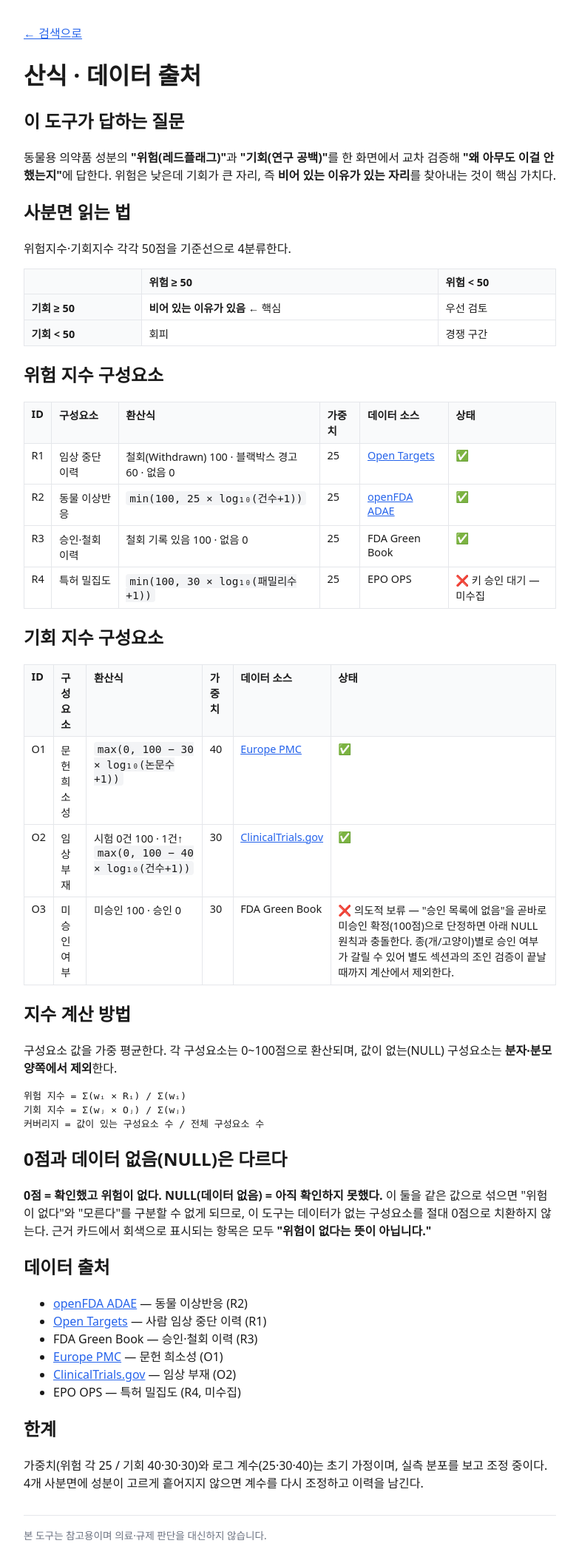
After one commit to Ji-gam/GapFlag, a FastAPI app: template app/templates/about.html in a window 1280 px wide. The commit adds this page. Shown: the whole page at 74% size, without its empty margins (248-1031 px from the left). Run offline with FastAPI, Linux system fonts and the light colour scheme; the template is opened without the code that fills it, so the values that code supplies are empty.

Commit message:
feat: 소개·산식 공개 화면(S0) 추가
위험·기회 지수 산식, 구성요소별 환산식·가중치·데이터 출처·수집 상태(R4/O3 미수집
사유 포함)를 공개하는 정적 화면. 발표에서 "왜 70점인가" 질문에 답할 유일한 수단.

- GET /about 라우트 추가 (cmp_pages.py)
- about.html: 사분면 표 · 산식 · NULL≠0 원칙 · 데이터 출처 · 한계 명시
- search.html, matrix.html에 /about 링크 추가
- 렌더링 테스트 1건 추가 (httpx ASGI client)

가중치 조정 UI는 범위 밖 — "화면은 DB만 읽는다" 원칙과 충돌해 제외.

Co-Authored-By: Claude Sonnet 5 <noreply@anthropic.com>

```diff
--- a/app/apis/cmp_pages.py
+++ b/app/apis/cmp_pages.py
@@ -40,6 +40,11 @@ async def _lookup(db: AsyncSession, ingredient: str, species: str) -> tuple[dict
     return compound, _mock_score(compound)
 
 
+@router.get("/about", response_class=HTMLResponse)
+async def about_page(request: Request) -> HTMLResponse:
+    return templates.TemplateResponse(request, "about.html", {})
+
+
 @router.get("/matrix", response_class=HTMLResponse)
 async def matrix_page(request: Request, db: Db, ingredient: str = "", species: str = "") -> HTMLResponse:
     points = await cmp_service.list_matrix_points(db)
--- /dev/null
+++ b/app/templates/about.html
@@ -0,0 +1,102 @@
+{% extends "base.html" %}
+{% block content %}
+<p><a href="/">&larr; 검색으로</a></p>
+<h1>산식 · 데이터 출처</h1>
+
+<h2>이 도구가 답하는 질문</h2>
+<p>
+  동물용 의약품 성분의 <strong>"위험(레드플래그)"</strong>과 <strong>"기회(연구 공백)"</strong>를
+  한 화면에서 교차 검증해 <strong>"왜 아무도 이걸 안 했는지"</strong>에 답한다.
+  위험은 낮은데 기회가 큰 자리, 즉 <strong>비어 있는 이유가 있는 자리</strong>를 찾아내는 것이
+  핵심 가치다.
+</p>
+
+<h2>사분면 읽는 법</h2>
+<p>위험지수·기회지수 각각 50점을 기준선으로 4분류한다.</p>
+<table>
+  <tr><th></th><th>위험 ≥ 50</th><th>위험 &lt; 50</th></tr>
+  <tr><th>기회 ≥ 50</th><td><strong>비어 있는 이유가 있음</strong> ← 핵심</td><td>우선 검토</td></tr>
+  <tr><th>기회 &lt; 50</th><td>회피</td><td>경쟁 구간</td></tr>
+</table>
+
+<h2>위험 지수 구성요소</h2>
+<table>
+  <tr><th>ID</th><th>구성요소</th><th>환산식</th><th>가중치</th><th>데이터 소스</th><th>상태</th></tr>
+  <tr>
+    <td>R1</td><td>임상 중단 이력</td>
+    <td>철회(Withdrawn) 100 · 블랙박스 경고 60 · 없음 0</td>
+    <td>25</td><td><a href="https://platform.opentargets.org/">Open Targets</a></td><td>✅</td>
+  </tr>
+  <tr>
+    <td>R2</td><td>동물 이상반응</td>
+    <td><code>min(100, 25 × log₁₀(건수+1))</code></td>
+    <td>25</td><td><a href="https://open.fda.gov/apis/animalandveterinary/event/">openFDA ADAE</a></td><td>✅</td>
+  </tr>
+  <tr>
+    <td>R3</td><td>승인·철회 이력</td>
+    <td>철회 기록 있음 100 · 없음 0</td>
+    <td>25</td><td>FDA Green Book</td><td>✅</td>
+  </tr>
+  <tr>
+    <td>R4</td><td>특허 밀집도</td>
+    <td><code>min(100, 30 × log₁₀(패밀리수+1))</code></td>
+    <td>25</td><td>EPO OPS</td><td>❌ 키 승인 대기 — 미수집</td>
+  </tr>
+</table>
+
+<h2>기회 지수 구성요소</h2>
+<table>
+  <tr><th>ID</th><th>구성요소</th><th>환산식</th><th>가중치</th><th>데이터 소스</th><th>상태</th></tr>
+  <tr>
+    <td>O1</td><td>문헌 희소성</td>
+    <td><code>max(0, 100 − 30 × log₁₀(논문수+1))</code></td>
+    <td>40</td><td><a href="https://europepmc.org/">Europe PMC</a></td><td>✅</td>
+  </tr>
+  <tr>
+    <td>O2</td><td>임상 부재</td>
+    <td>시험 0건 100 · 1건↑ <code>max(0, 100 − 40 × log₁₀(건수+1))</code></td>
+    <td>30</td><td><a href="https://clinicaltrials.gov/">ClinicalTrials.gov</a></td><td>✅</td>
+  </tr>
+  <tr>
+    <td>O3</td><td>미승인 여부</td>
+    <td>미승인 100 · 승인 0</td>
+    <td>30</td><td>FDA Green Book</td>
+    <td>❌ 의도적 보류 — "승인 목록에 없음"을 곧바로 미승인 확정(100점)으로 단정하면
+      아래 NULL 원칙과 충돌한다. 종(개/고양이)별로 승인 여부가 갈릴 수 있어 별도 섹션과의
+      조인 검증이 끝날 때까지 계산에서 제외한다.</td>
+  </tr>
+</table>
+
+<h2>지수 계산 방법</h2>
+<p>
+  구성요소 값을 가중 평균한다. 각 구성요소는 0~100점으로 환산되며, 값이 없는(NULL)
+  구성요소는 <strong>분자·분모 양쪽에서 제외</strong>한다.
+</p>
+<pre>위험 지수 = Σ(wᵢ × Rᵢ) / Σ(wᵢ)
+기회 지수 = Σ(wⱼ × Oⱼ) / Σ(wⱼ)
+커버리지 = 값이 있는 구성요소 수 / 전체 구성요소 수</pre>
+
+<h2>0점과 데이터 없음(NULL)은 다르다</h2>
+<p>
+  <strong>0점 = 확인했고 위험이 없다.</strong> <strong>NULL(데이터 없음) = 아직 확인하지
+  못했다.</strong> 이 둘을 같은 값으로 섞으면 "위험이 없다"와 "모른다"를 구분할 수 없게 되므로,
+  이 도구는 데이터가 없는 구성요소를 절대 0점으로 치환하지 않는다. 근거 카드에서 회색으로
+  표시되는 항목은 모두 <strong>"위험이 없다는 뜻이 아닙니다."</strong>
+</p>
+
+<h2>데이터 출처</h2>
+<ul>
+  <li><a href="https://open.fda.gov/apis/animalandveterinary/event/">openFDA ADAE</a> — 동물 이상반응 (R2)</li>
+  <li><a href="https://platform.opentargets.org/">Open Targets</a> — 사람 임상 중단 이력 (R1)</li>
+  <li>FDA Green Book — 승인·철회 이력 (R3)</li>
+  <li><a href="https://europepmc.org/">Europe PMC</a> — 문헌 희소성 (O1)</li>
+  <li><a href="https://clinicaltrials.gov/">ClinicalTrials.gov</a> — 임상 부재 (O2)</li>
+  <li>EPO OPS — 특허 밀집도 (R4, 미수집)</li>
+</ul>
+
+<h2>한계</h2>
+<p>
+  가중치(위험 각 25 / 기회 40·30·30)와 로그 계수(25·30·40)는 초기 가정이며, 실측 분포를 보고
+  조정 중이다. 4개 사분면에 성분이 고르게 흩어지지 않으면 계수를 다시 조정하고 이력을 남긴다.
+</p>
+{% endblock %}
--- a/app/templates/base.html
+++ b/app/templates/base.html
@@ -12,6 +12,10 @@
   .card.null { background: #f3f4f6; color: #9ca3af; }
   .disclaimer { margin-top: 2rem; padding-top: 1rem; border-top: 1px solid #e5e7eb; font-size: 0.85rem; color: #6b7280; }
   input, select, button { font-size: 1rem; padding: 0.4rem; }
+  table { border-collapse: collapse; width: 100%; margin: 0.75rem 0 1.25rem; font-size: 0.9rem; }
+  th, td { border: 1px solid #e5e7eb; padding: 0.4rem 0.6rem; text-align: left; vertical-align: top; }
+  th { background: #f9fafb; }
+  code { background: #f3f4f6; padding: 0.1rem 0.3rem; border-radius: 4px; }
 </style>
 </head>
 <body>
--- a/app/templates/matrix.html
+++ b/app/templates/matrix.html
@@ -1,6 +1,6 @@
 {% extends "base.html" %}
 {% block content %}
-<p><a href="/">&larr; 검색으로</a></p>
+<p><a href="/">&larr; 검색으로</a> · <a href="/about">산식·데이터 출처 &rarr;</a></p>
 <h1>위험 × 기회 매트릭스</h1>
 
 {% set size = 520 %}
--- a/app/templates/search.html
+++ b/app/templates/search.html
@@ -1,7 +1,7 @@
 {% extends "base.html" %}
 {% block content %}
 <h1>성분 검색</h1>
-<p><a href="/matrix">전체 성분 위험×기회 매트릭스 보기 &rarr;</a></p>
+<p><a href="/matrix">전체 성분 위험×기회 매트릭스 보기 &rarr;</a> · <a href="/about">산식·데이터 출처 &rarr;</a></p>
 <form method="get" action="/matrix">
   <input type="text" name="ingredient" placeholder="성분명 (예: carprofen)" value="{{ query }}" required>
   <select name="species">
```
Also changed, not shown: app/tests/test_cmp_matrix.py (+12 -0 lines).
